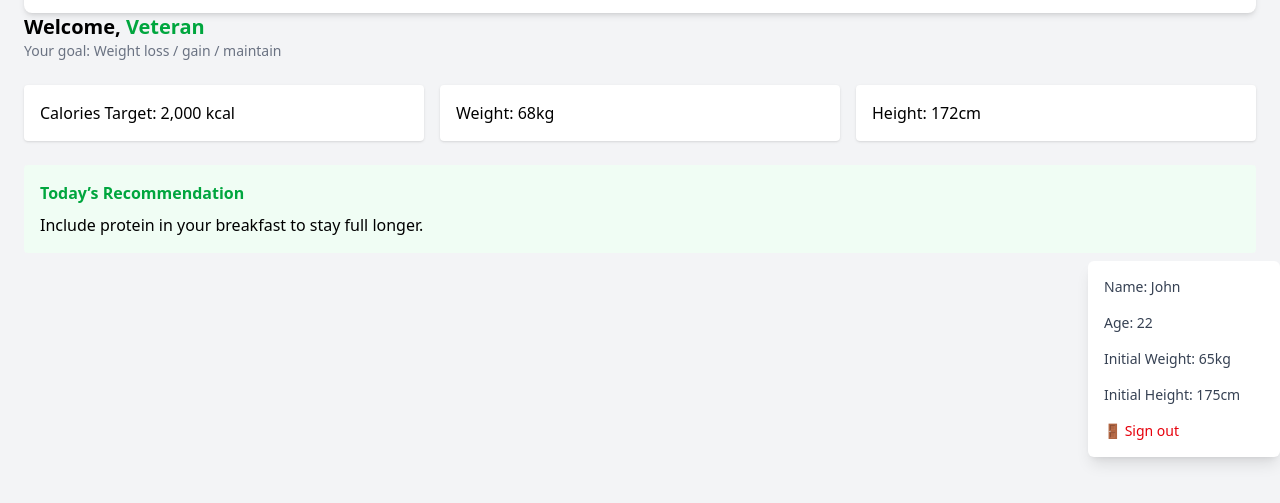
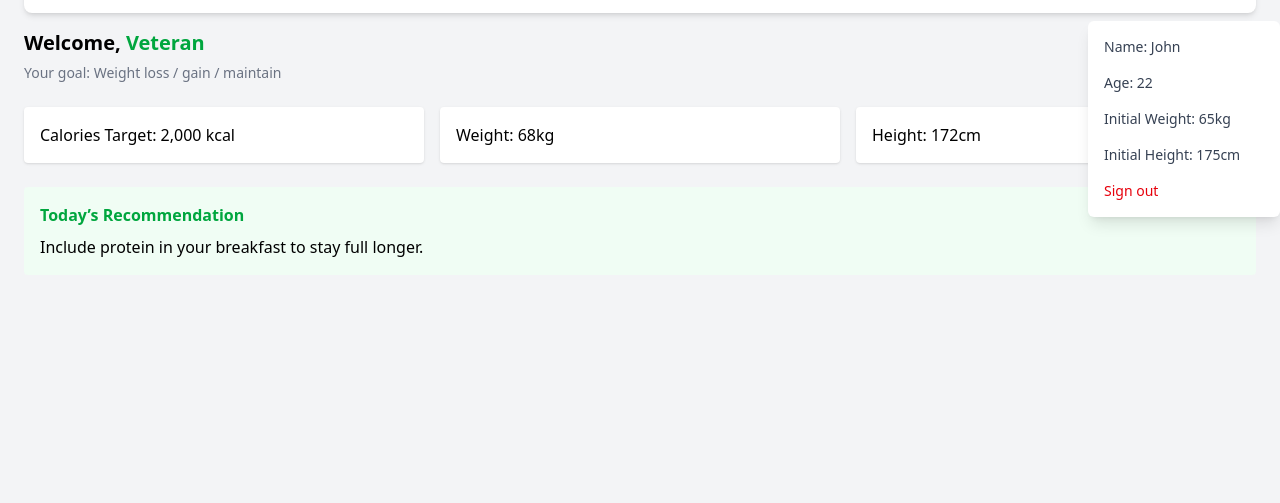
Before and after one commit to Veteranalpha/smart-nutrition, a website: page dashboard.html in a window 1280 px wide. Both pictures are taken after a click on the element 1220 px from the left and 60 px from the top of the page. Shown: the part 83-586 px from the top of the page. Drawn offline with Linux system fonts and the light colour scheme.

Commit message:
fixing frontend bugs

```diff
--- a/dashboard.html
+++ b/dashboard.html
@@ -27,9 +27,26 @@
 </div>
 
 <div >
+<div
+      id="dropdownMenu"
+      class="absolute  right-0 z-50 mt-2 w-48 bg-white rounded-md shadow-lg  text-sm hidden"
+    >
+      <div class="py-2">
+        <p class="px-4 py-2 text-gray-700">Name: John</p>
+        <p class="px-4 py-2 text-gray-700">Age: 22</p>
+        <p class="px-4 py-2 text-gray-700">Initial Weight: 65kg</p>
+        <p class="px-4 py-2 text-gray-700">Initial Height: 175cm</p>
+        <button
+          onclick="signOutUser()"
+          class="block w-full text-left px-4 py-2 text-red-600 hover:bg-red-50"
+        >
+           Sign out
+        </button>
+      </div>
+    </div>
 <div>
-  <h2 class="text-xl font-semibold">Welcome, <span class="username text-green-600">Veteran</span></h2>
-<p class="text-sm text-gray-500">Your goal: Weight loss / gain / maintain</p>
+  <h2 class="text-xl font-semibold pt-4">Welcome, <span class="username text-green-600">Veteran</span></h2>
+  <p class="text-sm text-gray-500 pt-1.5">Your goal: Weight loss / gain / maintain</p>
 
 </div>
 <div class="grid grid-cols-1 md:grid-cols-3 gap-4 mt-6">
@@ -48,25 +65,11 @@
     <!-- ABSOLUTE PART -->
 
     <!-- Dropdown Menu (now correctly scoped) -->
-    <div
-      id="dropdownMenu"
-      class="absolute right-0 mt-2 w-48 bg-white rounded-md shadow-lg z-50 text-sm hidden"
-    >
-      <div class="py-2">
-        <p class="px-4 py-2 text-gray-700">Name: John</p>
-        <p class="px-4 py-2 text-gray-700">Age: 22</p>
-        <p class="px-4 py-2 text-gray-700">Initial Weight: 65kg</p>
-        <p class="px-4 py-2 text-gray-700">Initial Height: 175cm</p>
-        <button
-          onclick="signOutUser()"
-          class="block w-full text-left px-4 py-2 text-red-600 hover:bg-red-50"
-        >
-          🚪 Sign out
-        </button>
-      </div>
-    </div>
-  </div>
-</div>
+
+
+
+
+
 
 
   <!-- Profile Modal -->
```
Also changed, not shown: src/output.css.
